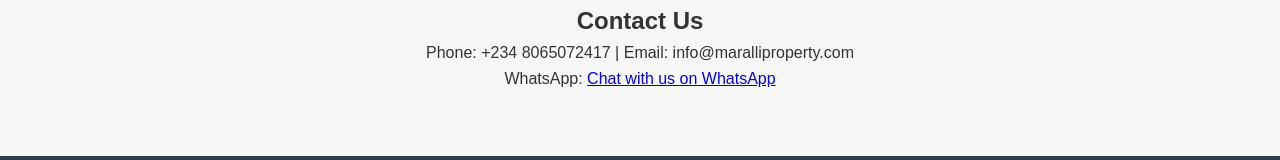
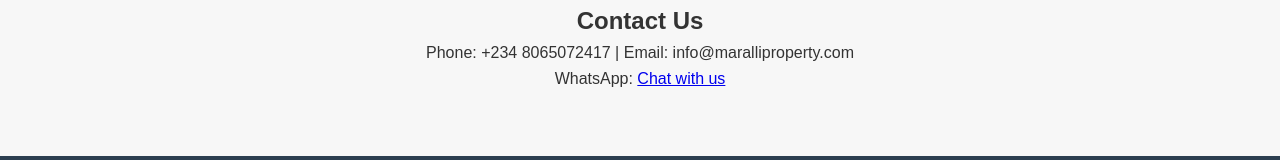
Before and after one commit to haleeyou/maralliproperty, a plain HTML site: page index.html in a window 1280 px wide. Shown: the part 917-1077 px from the top of the page. Drawn offline with Linux system fonts and the light colour scheme; files whose address does not match are found by name.

Commit message:
Add files via upload

```diff
--- a/index.html
+++ b/index.html
@@ -51,7 +51,7 @@
     <h2>Contact Us</h2>
     <p>Phone: +234 8065072417 | Email: info@maralliproperty.com</p>
     <p>WhatsApp: <a href="https://wa.me/2348065072417" target="_blank" rel="noopener noreferrer">
-      Chat with us on WhatsApp
+      Chat with us
     </a></p>
 
 
```
